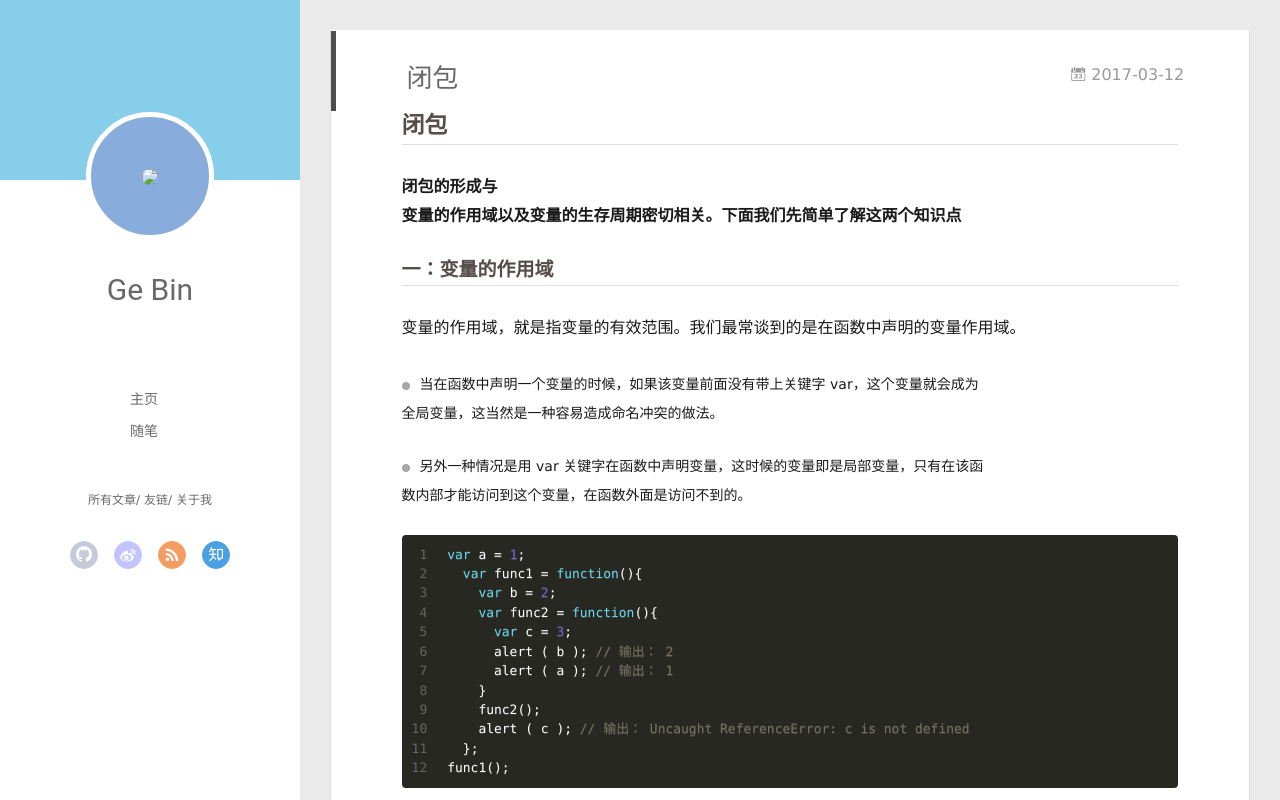
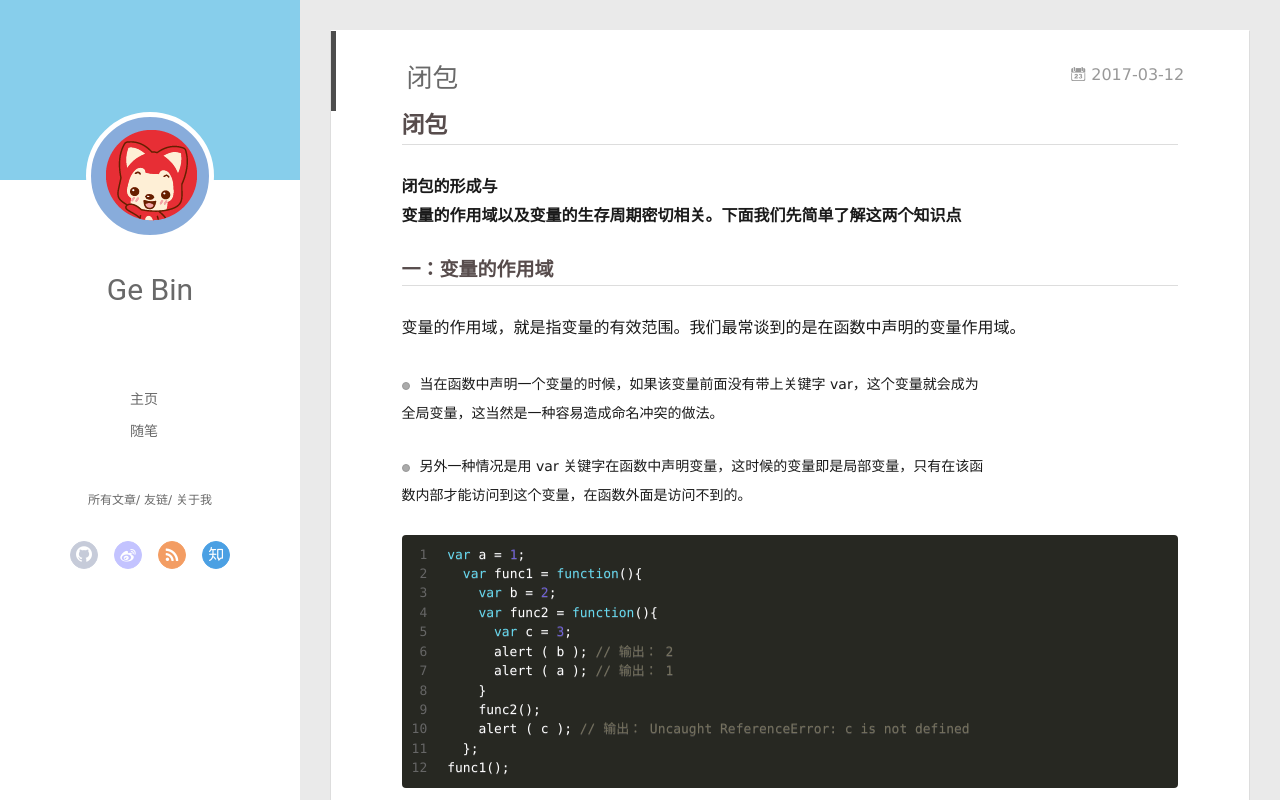
Before and after one commit to g-bin/g-bin.github.io, a plain HTML site: page 2017/03/12/闭包/index.html in a window 1280 px wide. Drawn offline with Linux system fonts and the light colour scheme.

Commit message:
Site updated: 2017-03-12 19:18:57

```diff
--- a/2017/03/12/闭包/index.html
+++ b/2017/03/12/闭包/index.html
@@ -61,7 +61,7 @@
 <div class="intrude-less">
 	<header id="header" class="inner">
 		<a href="/" class="profilepic">
-			<img src="/img/ali.jpg" class="js-avatar">
+			<img src="/img/ali.png" class="js-avatar">
 		</a>
 		<hgroup>
 		  <h1 class="header-author"><a href="/">Ge Bin</a></h1>
@@ -119,7 +119,7 @@
 	<div class="intrude-less">
 		<header id="header" class="inner">
 			<div class="profilepic">
-				<img src="/img/ali.jpg" class="js-avatar">
+				<img src="/img/ali.png" class="js-avatar">
 			</div>
 			<hgroup>
 			  <h1 class="header-author js-header-author">Ge Bin</h1>
```
Also changed, not shown: archives/2017/03/index.html (+2 -2 lines), archives/2017/index.html (+2 -2 lines), archives/index.html (+2 -2 lines), index.html (+2 -2 lines), tags/js/index.html (+2 -2 lines).
